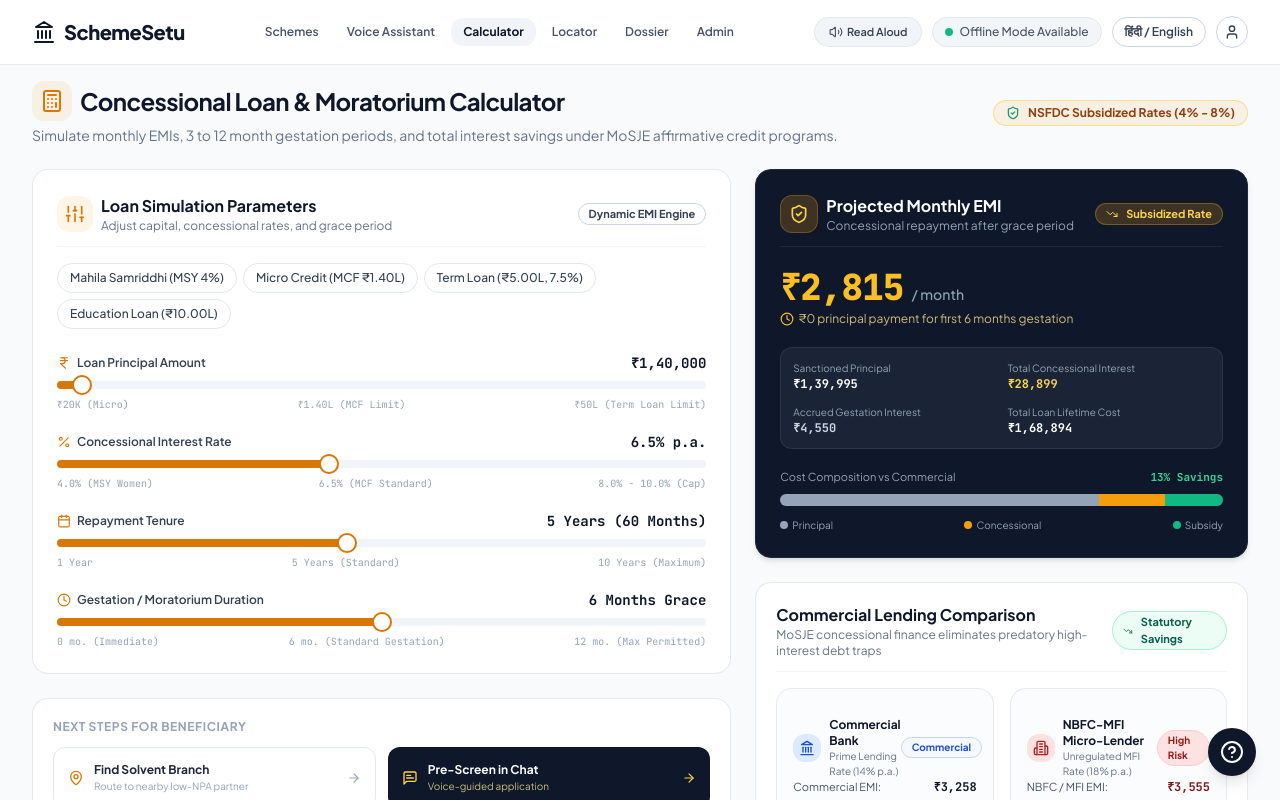
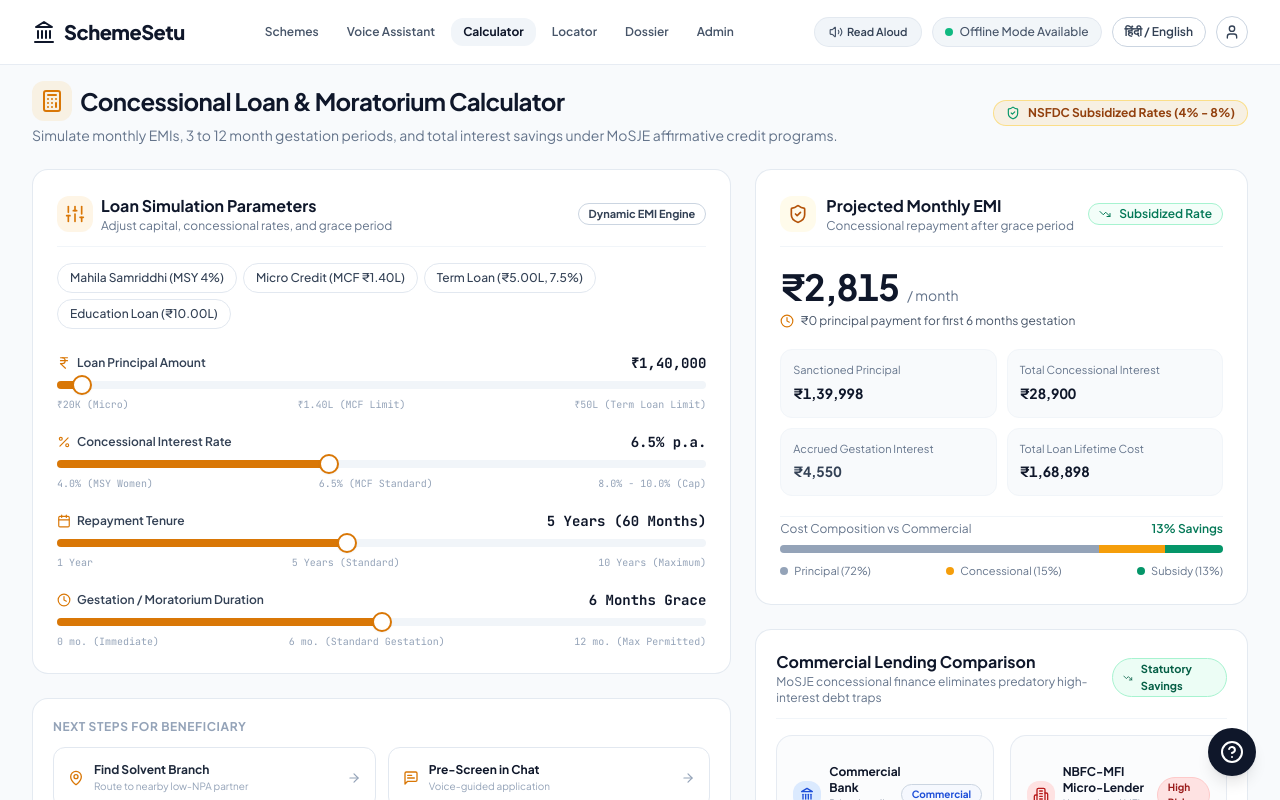
Before and after one commit to sizwinz/SchemeSetu, a Next.js app: page /calculator in a window 1280 px wide. Shown: the top 800 px of the page. Built offline with nearby package versions, Linux system fonts and the light colour scheme.

Commit message:
fix(ui): tone down flashy contrast cards and fix chat page initial scroll position

```diff
--- a/src/app/assistant/page.tsx
+++ b/src/app/assistant/page.tsx
@@ -1,9 +1,10 @@
 "use client";
 
-import React, { Suspense } from "react";
+import React, { Suspense, useEffect } from "react";
 import { useSearchParams } from "next/navigation";
 import { ChatContainer } from "@/components/chat/ChatContainer";
 import { ShieldCheck } from "lucide-react";
+import { Badge } from "@/components/ui/badge";
 
 function AssistantContent() {
   const searchParams = useSearchParams();
@@ -14,9 +15,13 @@ function AssistantContent() {
 }
 
 export default function AssistantPage() {
+  useEffect(() => {
+    window.scrollTo({ top: 0, left: 0, behavior: "instant" });
+  }, []);
+
   return (
-    <div className="space-y-4 max-w-4xl mx-auto pb-12">
-      <div className="flex items-center justify-between px-1">
+    <div className="space-y-4 max-w-4xl mx-auto pb-12 px-4 sm:px-6 pt-4">
+      <div className="flex items-center justify-between">
         <div>
           <h1 className="text-xl sm:text-2xl font-bold text-slate-900 tracking-tight">
             Conversational Scheme Advisor
@@ -25,9 +30,11 @@ export default function AssistantPage() {
             Voice-enabled interactive pre-screening for MoSJE concessional credit programs.
           </p>
         </div>
-        <div className="hidden sm:flex items-center space-x-1.5 text-xs text-slate-600 bg-white px-3 py-1.5 rounded-full border border-slate-200">
-          <ShieldCheck className="h-4 w-4 text-emerald-600" />
-          <span>Statutory 90% Assistance</span>
+        <div className="hidden sm:flex items-center space-x-1.5">
+          <Badge variant="outline" className="text-slate-600 bg-white border-slate-200 text-xs py-1 px-3">
+            <ShieldCheck className="h-3.5 w-3.5 mr-1 text-emerald-600" />
+            <span>Statutory 90% Assistance</span>
+          </Badge>
         </div>
       </div>
 
--- a/src/app/calculator/page.tsx
+++ b/src/app/calculator/page.tsx
@@ -173,16 +173,16 @@ function CalculatorContent() {
 
               <Link
                 href={`/assistant?q=${encodeURIComponent(`I want to apply for a ₹${params.principal.toLocaleString("en-IN")} loan at ${params.annualInterestRate}% interest`)}`}
-                className="p-3.5 rounded-xl bg-slate-900 hover:bg-slate-800 text-xs text-amber-300 flex items-center justify-between transition-colors shadow-xs group"
+                className="p-3.5 rounded-xl border border-slate-200 hover:border-slate-300 hover:bg-slate-50 text-xs text-slate-800 flex items-center justify-between transition-colors group"
               >
                 <div className="flex items-center space-x-2.5">
-                  <MessageSquareText className="h-4 w-4" />
+                  <MessageSquareText className="h-4 w-4 text-amber-600" />
                   <div>
-                    <span className="font-bold text-white block">Pre-Screen in Chat</span>
-                    <span className="text-[10px] text-amber-200/80">Voice-guided application</span>
+                    <span className="font-bold text-slate-900 block">Pre-Screen in Chat</span>
+                    <span className="text-[10px] text-slate-400">Voice-guided application</span>
                   </div>
                 </div>
-                <ArrowRight className="h-3.5 w-3.5 text-amber-300 transition-transform group-hover:translate-x-0.5" />
+                <ArrowRight className="h-3.5 w-3.5 text-slate-400 group-hover:text-slate-700 transition-transform group-hover:translate-x-0.5" />
               </Link>
             </div>
           </div>
--- a/src/components/calculator/FinancialSummaryCard.tsx
+++ b/src/components/calculator/FinancialSummaryCard.tsx
@@ -2,7 +2,7 @@
 
 import React from "react";
 import { CalculationResult } from "@/lib/calculator/types";
-import { ShieldCheck, TrendingDown, Clock, IndianRupee } from "lucide-react";
+import { ShieldCheck, TrendingDown, Clock, ArrowDownRight } from "lucide-react";
 import { CountUp } from "@/components/reactbits/CountUp";
 import { Badge } from "@/components/ui/badge";
 
@@ -29,85 +29,89 @@ export function FinancialSummaryCard({ result }: FinancialSummaryCardProps) {
   const savingsPct = Math.max(0, 100 - principalPct - interestPct);
 
   return (
-    <div className="bg-slate-900 text-white rounded-2xl border border-slate-800 p-5 sm:p-6 shadow-md space-y-5">
+    <div className="bg-white text-slate-900 rounded-2xl border border-slate-200/90 p-5 sm:p-6 shadow-xs space-y-5">
       {/* Top Header */}
-      <div className="flex items-center justify-between pb-3 border-b border-slate-800">
-        <div className="flex items-center space-x-2">
-          <div className="p-2 bg-amber-500/20 text-amber-300 rounded-xl border border-amber-500/30">
+      <div className="flex items-center justify-between pb-3 border-b border-slate-100">
+        <div className="flex items-center space-x-2.5">
+          <div className="w-9 h-9 rounded-xl bg-amber-50 text-amber-700 flex items-center justify-center">
             <ShieldCheck className="h-5 w-5" />
           </div>
           <div>
-            <h3 className="text-sm sm:text-base font-bold text-white">Projected Monthly EMI</h3>
-            <p className="text-xs text-slate-400">Concessional repayment after grace period</p>
+            <h3 className="text-sm sm:text-base font-bold text-slate-900">
+              Projected Monthly EMI
+            </h3>
+            <p className="text-xs text-slate-500">
+              Concessional repayment after grace period
+            </p>
           </div>
         </div>
 
-        <Badge variant="sovereign" className="text-amber-300 bg-amber-500/20 border-amber-400/30">
+        <Badge variant="outline" className="text-emerald-700 bg-emerald-50/60 border-emerald-200 text-xs font-semibold">
           <TrendingDown className="h-3 w-3 mr-1" />
           Subsidized Rate
         </Badge>
       </div>
 
-      {/* Primary Display Number with ReactBits CountUp */}
-      <div className="space-y-1">
+      {/* Primary Display Number */}
+      <div className="space-y-1.5">
         <div className="flex items-baseline space-x-2">
-          <span className="text-3xl sm:text-4xl font-extrabold text-amber-400 font-mono tracking-tight tabular-nums">
-            <CountUp to={result.effectiveMonthlyEMI} prefix="₹" duration={1} />
+          <span className="text-3xl sm:text-4xl font-bold text-slate-900 tracking-tight tabular-nums">
+            <CountUp to={result.effectiveMonthlyEMI} prefix="₹" duration={0.8} />
           </span>
-          <span className="text-xs sm:text-sm text-slate-400 font-medium">/ month</span>
+          <span className="text-xs sm:text-sm text-slate-500 font-normal">/ month</span>
         </div>
 
         {result.moratoriumMonths > 0 ? (
-          <p className="text-xs text-amber-200/80 flex items-center gap-1">
-            <Clock className="h-3.5 w-3.5 text-amber-400 shrink-0" />
+          <p className="text-xs text-slate-600 flex items-center gap-1.5">
+            <Clock className="h-3.5 w-3.5 text-amber-600 shrink-0" />
             <span>
               ₹0 principal payment for first {result.moratoriumMonths} months gestation
             </span>
           </p>
         ) : (
-          <p className="text-xs text-slate-400">Immediate repayment without moratorium</p>
+          <p className="text-xs text-slate-500">Immediate repayment without moratorium</p>
         )}
       </div>
 
-      {/* Breakdown Metrics Grid */}
-      <div className="grid grid-cols-2 gap-3 p-3 bg-slate-800/80 rounded-xl border border-slate-700/60 text-xs font-mono tabular-nums">
-        <div>
-          <span className="text-[10px] text-slate-400 font-sans block">Sanctioned Principal</span>
-          <span className="font-bold text-white">
-            <CountUp to={result.principal} prefix="₹" duration={0.8} />
+      {/* Clean Breakdown Metrics Grid */}
+      <div className="grid grid-cols-2 gap-2.5">
+        <div className="p-3 bg-slate-50 rounded-xl border border-slate-100">
+          <span className="text-[11px] text-slate-500 block mb-0.5">Sanctioned Principal</span>
+          <span className="text-sm font-bold text-slate-900 tabular-nums">
+            <CountUp to={result.principal} prefix="₹" duration={0.6} />
           </span>
         </div>
 
-        <div>
-          <span className="text-[10px] text-slate-400 font-sans block">Total Concessional Interest</span>
-          <span className="font-bold text-amber-300">
-            <CountUp to={result.totalConcessionalInterest} prefix="₹" duration={0.8} />
+        <div className="p-3 bg-slate-50 rounded-xl border border-slate-100">
+          <span className="text-[11px] text-slate-500 block mb-0.5">Total Concessional Interest</span>
+          <span className="text-sm font-bold text-slate-900 tabular-nums">
+            <CountUp to={result.totalConcessionalInterest} prefix="₹" duration={0.6} />
           </span>
         </div>
 
-        <div>
-          <span className="text-[10px] text-slate-400 font-sans block">Accrued Gestation Interest</span>
-          <span className="font-bold text-slate-300">
-            <CountUp to={result.accruedGestationInterest} prefix="₹" duration={0.8} />
+        <div className="p-3 bg-slate-50 rounded-xl border border-slate-100">
+          <span className="text-[11px] text-slate-500 block mb-0.5">Accrued Gestation Interest</span>
+          <span className="text-sm font-bold text-slate-700 tabular-nums">
+            <CountUp to={result.accruedGestationInterest} prefix="₹" duration={0.6} />
           </span>
         </div>
 
-        <div>
-          <span className="text-[10px] text-slate-400 font-sans block">Total Loan Lifetime Cost</span>
-          <span className="font-bold text-white">
-            <CountUp to={result.totalPayable} prefix="₹" duration={0.8} />
+        <div className="p-3 bg-slate-50 rounded-xl border border-slate-100">
+          <span className="text-[11px] text-slate-500 block mb-0.5">Total Loan Lifetime Cost</span>
+          <span className="text-sm font-bold text-slate-900 tabular-nums">
+            <CountUp to={result.totalPayable} prefix="₹" duration={0.6} />
           </span>
         </div>
       </div>
 
       {/* Visual Composition Stacked Bar */}
-      <div className="space-y-2">
-        <div className="flex items-center justify-between text-[11px] text-slate-400">
+      <div className="space-y-2 pt-1 border-t border-slate-100">
+        <div className="flex items-center justify-between text-xs text-slate-500">
           <span>Cost Composition vs Commercial</span>
-          <span className="font-mono text-emerald-400 font-bold">{savingsPct}% Savings</span>
+          <span className="text-emerald-700 font-semibold">{savingsPct}% Savings</span>
         </div>
 
-        <div className="h-3 rounded-full bg-slate-800 overflow-hidden flex">
+        <div className="h-2 rounded-full bg-slate-100 overflow-hidden flex">
           <div
             style={{ width: `${principalPct}%` }}
             className="bg-slate-400 h-full transition-all duration-500"
@@ -120,23 +124,23 @@ export function FinancialSummaryCard({ result }: FinancialSummaryCardProps) {
           />
           <div
             style={{ width: `${savingsPct}%` }}
-            className="bg-emerald-500 h-full transition-all duration-500"
+            className="bg-emerald-600 h-full transition-all duration-500"
             title={`Lifetime Subsidy Savings: ${savingsPct}%`}
           />
         </div>
 
-        <div className="flex items-center justify-between text-[10px] text-slate-400 pt-1 font-mono">
-          <div className="flex items-center space-x-1">
+        <div className="flex items-center justify-between text-[11px] text-slate-500 pt-0.5">
+          <div className="flex items-center space-x-1.5">
             <span className="w-2 h-2 rounded-full bg-slate-400 inline-block" />
-            <span className="font-sans">Principal</span>
+            <span>Principal ({principalPct}%)</span>
           </div>
-          <div className="flex items-center space-x-1">
+          <div className="flex items-center space-x-1.5">
             <span className="w-2 h-2 rounded-full bg-amber-500 inline-block" />
-            <span className="font-sans">Concessional</span>
+            <span>Concessional ({interestPct}%)</span>
           </div>
-          <div className="flex items-center space-x-1">
-            <span className="w-2 h-2 rounded-full bg-emerald-500 inline-block" />
-            <span className="font-sans">Subsidy</span>
+          <div className="flex items-center space-x-1.5">
+            <span className="w-2 h-2 rounded-full bg-emerald-600 inline-block" />
+            <span>Subsidy ({savingsPct}%)</span>
           </div>
         </div>
       </div>
--- a/src/components/chat/ChatContainer.tsx
+++ b/src/components/chat/ChatContainer.tsx
@@ -105,11 +105,26 @@ export function ChatContainer({
     autoSpeak: true,
   });
 
-  const messagesEndRef = useRef<HTMLDivElement>(null);
+  const messagesContainerRef = useRef<HTMLDivElement>(null);
+  const isInitialMount = useRef<boolean>(true);
 
-  // Auto-scroll to bottom of conversation
+  // Auto-scroll only inside message container after user interactions, never scrolling window
   useEffect(() => {
-    messagesEndRef.current?.scrollIntoView({ behavior: "smooth" });
+    if (isInitialMount.current) {
+      isInitialMount.current = false;
+      if (messagesContainerRef.current) {
+        messagesContainerRef.current.scrollTop = 0;
+      }
+      window.scrollTo({ top: 0, left: 0, behavior: "instant" });
+      return;
+    }
+
+    if (messagesContainerRef.current) {
+      messagesContainerRef.current.scrollTo({
+        top: messagesContainerRef.current.scrollHeight,
+        behavior: "smooth",
+      });
+    }
   }, [messages, isProcessing]);
 
   // Initial Query Handler
@@ -331,7 +346,10 @@ export function ChatContainer({
       </div>
 
       {/* Message Stream */}
-      <div className="flex-1 overflow-y-auto p-4 space-y-4 bg-slate-50/40">
+      <div
+        ref={messagesContainerRef}
+        className="flex-1 overflow-y-auto p-4 space-y-4 bg-slate-50/40"
+      >
         {messages.map((msg) => (
           <ChatMessageItem
             key={msg.id}
@@ -369,8 +387,6 @@ export function ChatContainer({
             </span>
           </div>
         )}
-
-        <div ref={messagesEndRef} />
       </div>
 
       {/* Suggested Quick Reply Chips */}
--- a/src/components/chat/ChatMessageItem.tsx
+++ b/src/components/chat/ChatMessageItem.tsx
@@ -1,3 +1,5 @@
+"use client";
+
 import React from "react";
 import { ChatMessage } from "@/lib/chat/types";
 import { Bot, User, Volume2 } from "lucide-react";
@@ -25,22 +27,22 @@ export function ChatMessageItem({
       }`}
     >
       {isAssistant && (
-        <div className="h-8 w-8 rounded-full bg-mosje-navy text-amber-400 flex items-center justify-center shrink-0 shadow-xs border border-slate-700">
+        <div className="h-8 w-8 rounded-xl bg-slate-100 text-slate-700 flex items-center justify-center shrink-0 border border-slate-200 shadow-2xs">
           <Bot className="h-4 w-4" />
         </div>
       )}
 
       <div
-        className={`max-w-[85%] sm:max-w-[75%] rounded-2xl p-4 text-sm transition-all ${
+        className={`max-w-[88%] sm:max-w-[78%] rounded-2xl p-4 sm:p-5 text-sm transition-all shadow-xs ${
           isUser
-            ? "bg-white text-slate-900 border border-slate-200 shadow-xs rounded-tr-xs"
-            : "bg-mosje-navy text-white shadow-sm rounded-tl-xs"
+            ? "bg-slate-900 text-white rounded-tr-xs"
+            : "bg-white text-slate-800 border border-slate-200/90 rounded-tl-xs"
         }`}
       >
-        <div className="flex items-center justify-between gap-3 mb-1">
+        <div className="flex items-center justify-between gap-3 mb-1.5">
           <span
-            className={`text-[10px] font-semibold tracking-wider uppercase ${
-              isUser ? "text-slate-600" : "text-amber-400"
+            className={`text-[11px] font-semibold tracking-wide ${
+              isUser ? "text-slate-300" : "text-slate-900"
             }`}
           >
             {isUser ? "You" : "SchemeSetu Advisor"}
@@ -48,7 +50,7 @@ export function ChatMessageItem({
           <div className="flex items-center space-x-1.5">
             <span
               className={`text-[10px] ${
-                isUser ? "text-slate-600" : "text-slate-300"
+                isUser ? "text-slate-400" : "text-slate-400"
               }`}
             >
               {message.timestamp}
@@ -57,7 +59,7 @@ export function ChatMessageItem({
               <button
                 type="button"
                 onClick={() => onReplayAudio(message.text)}
-                className="text-slate-300 hover:text-amber-300 p-0.5 rounded transition-colors"
+                className="text-slate-400 hover:text-slate-700 p-0.5 rounded transition-colors cursor-pointer"
                 title="Read aloud"
               >
                 <Volume2 className="h-3.5 w-3.5" />
@@ -66,7 +68,7 @@ export function ChatMessageItem({
           </div>
         </div>
 
-        <div className="whitespace-pre-wrap leading-relaxed">
+        <div className={`whitespace-pre-wrap leading-relaxed text-xs sm:text-sm ${isUser ? "text-slate-100" : "text-slate-700"}`}>
           {message.text}
         </div>
 
@@ -75,7 +77,7 @@ export function ChatMessageItem({
       </div>
 
       {isUser && (
-        <div className="h-8 w-8 rounded-full bg-slate-200 text-slate-700 flex items-center justify-center shrink-0 shadow-xs">
+        <div className="h-8 w-8 rounded-xl bg-slate-200 text-slate-700 flex items-center justify-center shrink-0 shadow-2xs">
           <User className="h-4 w-4" />
         </div>
       )}
--- a/src/components/chat/InlineSchemeWidget.tsx
+++ b/src/components/chat/InlineSchemeWidget.tsx
@@ -57,13 +57,13 @@ export function InlineSchemeWidget({
   return (
     <div className="mt-4 space-y-4 pt-3 border-t border-slate-700/60 text-slate-800">
       {/* Interactive Sliders Pane */}
-      <div className="bg-slate-900/95 text-white rounded-2xl p-4 border border-slate-800 shadow-inner space-y-4">
-        <div className="flex items-center justify-between text-xs pb-1 border-b border-slate-800">
-          <span className="font-semibold text-amber-300 flex items-center gap-1.5">
-            <Sliders className="h-3.5 w-3.5" />
-            Live In-Chat Criteria Tuning
+      <div className="bg-slate-50 text-slate-900 rounded-2xl p-4 border border-slate-200/90 shadow-xs space-y-4">
+        <div className="flex items-center justify-between text-xs pb-2 border-b border-slate-200/80">
+          <span className="font-bold text-slate-800 flex items-center gap-1.5">
+            <Sliders className="h-3.5 w-3.5 text-amber-600" />
+            Adjust Scheme Criteria
           </span>
-          <Badge variant="sovereign" className="text-[10px] bg-amber-500/10 text-amber-300">
+          <Badge variant="outline" className="text-[10px] text-slate-600">
             Reactive Rules
           </Badge>
         </div>
@@ -72,8 +72,8 @@ export function InlineSchemeWidget({
           {/* Cost Slider */}
           <div className="space-y-1.5">
             <div className="flex justify-between text-[11px]">
-              <span className="text-slate-400">Project Cost:</span>
-              <span className="font-bold text-amber-400 font-mono">{formatRupees(cost)}</span>
+              <span className="text-slate-500 font-medium">Project Cost:</span>
+              <span className="font-bold text-slate-900 font-sans tabular-nums">{formatRupees(cost)}</span>
             </div>
             <Slider
               min={20000}
@@ -82,9 +82,9 @@ export function InlineSchemeWidget({
               value={[cost]}
               onValueChange={([val]) => handleCostChange(val)}
             />
-            <div className="flex justify-between text-[9px] text-slate-400 font-mono">
-              <span>₹20K (Micro)</span>
-              <span>₹1.4L (MCF Cap)</span>
+            <div className="flex justify-between text-[10px] text-slate-400">
+              <span>₹20K</span>
+              <span>₹1.4L (MCF)</span>
               <span>₹50L (Term Loan)</span>
             </div>
           </div>
@@ -92,8 +92,8 @@ export function InlineSchemeWidget({
           {/* Income Slider */}
           <div className="space-y-1.5">
             <div className="flex justify-between text-[11px]">
-              <span className="text-slate-400">Annual Family Income:</span>
-              <span className={`font-bold font-mono ${income > 500000 ? "text-red-400" : "text-amber-400"}`}>
+              <span className="text-slate-500 font-medium">Annual Family Income:</span>
+              <span className={`font-bold font-sans tabular-nums ${income > 500000 ? "text-red-600" : "text-slate-900"}`}>
                 {formatRupees(income)}
               </span>
             </div>
@@ -104,9 +104,9 @@ export function InlineSchemeWidget({
               value={[income]}
               onValueChange={([val]) => handleIncomeChange(val)}
             />
-            <div className="flex justify-between text-[9px] text-slate-400 font-mono">
+            <div className="flex justify-between text-[10px] text-slate-400">
               <span>₹50K</span>
-              <span className="text-amber-300 font-medium">₹5.00L (Statutory Limit)</span>
+              <span className="text-amber-700 font-medium">₹5.00L Limit</span>
               <span>₹6.00L</span>
             </div>
           </div>
```
